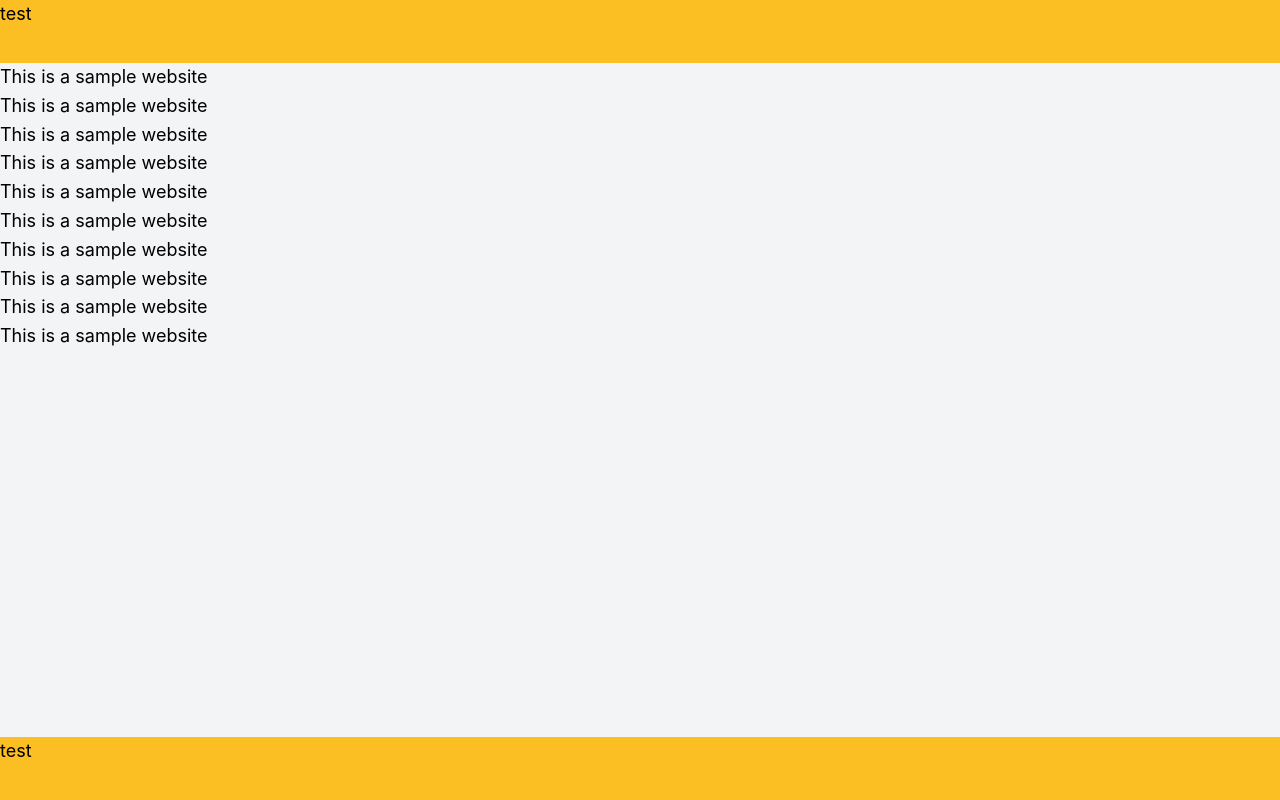
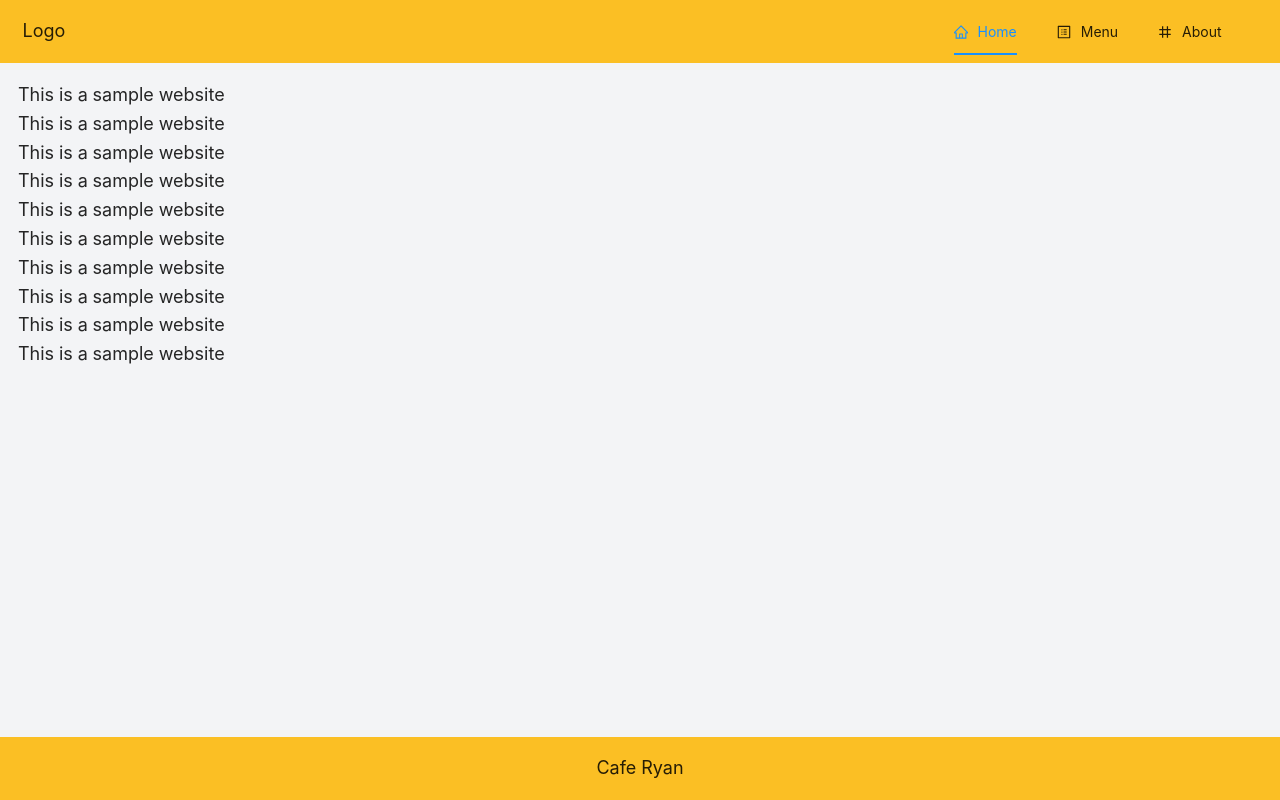
Before and after one commit to LecarreGavini/care-ryan, a Next.js app: page / in a window 1280 px wide. Built offline with nearby package versions, Linux system fonts and the light colour scheme.

Commit message:
chore: update header

```diff
--- a/components/layout.js
+++ b/components/layout.js
@@ -1,13 +1,22 @@
+import { useState } from 'react'
 import Head from 'next/head'
-import Image from 'next/image'
-import styles from '../styles/layout.module.scss'
-import utilStyles from '../styles/utils.module.scss'
-import Link from 'next/link'
+import { Menu } from 'antd'
+import {
+	HomeOutlined,
+	ProfileOutlined,
+	NumberOutlined,
+} from '@ant-design/icons'
 
-const name = 'Your Name'
 export const siteTitle = 'Cafe Ryan - Food and Drinks'
 
-export default function Layout({ children, home }) {
+export default function Layout({ children }) {
+	const [currentMenu, setCurrentMenu] = useState('home')
+
+	const handleMenuClick = e => {
+		console.log('click ', e)
+		setCurrentMenu(e.key)
+	}
+
 	return (
 		<div className='flex flex-col h-screen min-h-screen'>
 			<Head>
@@ -17,13 +26,31 @@ export default function Layout({ children, home }) {
 				<meta property='og:image' content='/images/favicon.ico' />
 				<meta name='twitter:card' content='summary_large_image' />
 			</Head>
-			<header className='h-14'>
-				<div>test</div>
+			<header className='h-14 flex justify-between bg-yellow-400'>
+				<div className='ml-5 my-auto'>Logo</div>
+				<div className='mr-5 my-auto w-72'>
+					<Menu
+						onClick={handleMenuClick}
+						selectedKeys={[currentMenu]}
+						mode='horizontal'
+						className='bg-yellow-400 border-0'
+					>
+						<Menu.Item key='home' icon={<HomeOutlined />}>
+							Home
+						</Menu.Item>
+						<Menu.Item key='menu' icon={<ProfileOutlined />}>
+							Menu
+						</Menu.Item>
+						<Menu.Item key='about' icon={<NumberOutlined />}>
+							About
+						</Menu.Item>
+					</Menu>
+				</div>
 			</header>
 			<div className='flex flex-1 flex-col overflow-y-auto'>
-				<main className='flex-1 bg-gray-100'>{children}</main>
-				<footer className='h-14'>
-					<div>test</div>
+				<main className='flex-1 bg-gray-100 p-4'>{children}</main>
+				<footer className='h-14 flex justify-center bg-yellow-400'>
+					<div className='my-auto'>Cafe Ryan</div>
 				</footer>
 			</div>
 		</div>
--- a/package.json
+++ b/package.json
@@ -9,6 +9,7 @@
     "lint": "next lint"
   },
   "dependencies": {
+    "@ant-design/icons": "^4.7.0",
     "antd": "^4.16.13",
     "classnames": "^2.3.1",
     "next": "11.1.2",
--- a/pages/_app.js
+++ b/pages/_app.js
@@ -1,3 +1,4 @@
+import 'antd/dist/antd.css'
 import 'styles/_globals.scss'
 import 'tailwindcss/tailwind.css'
 
--- a/pages/index.js
+++ b/pages/index.js
@@ -5,7 +5,7 @@ import Link from 'next/link'
 
 export default function Home() {
 	return (
-		<Layout home>
+		<Layout>
 			<Head>
 				<title>{siteTitle}</title>
 			</Head>
```
Also changed, not shown: 1 other file (tests, documents, lock files or other folders).
